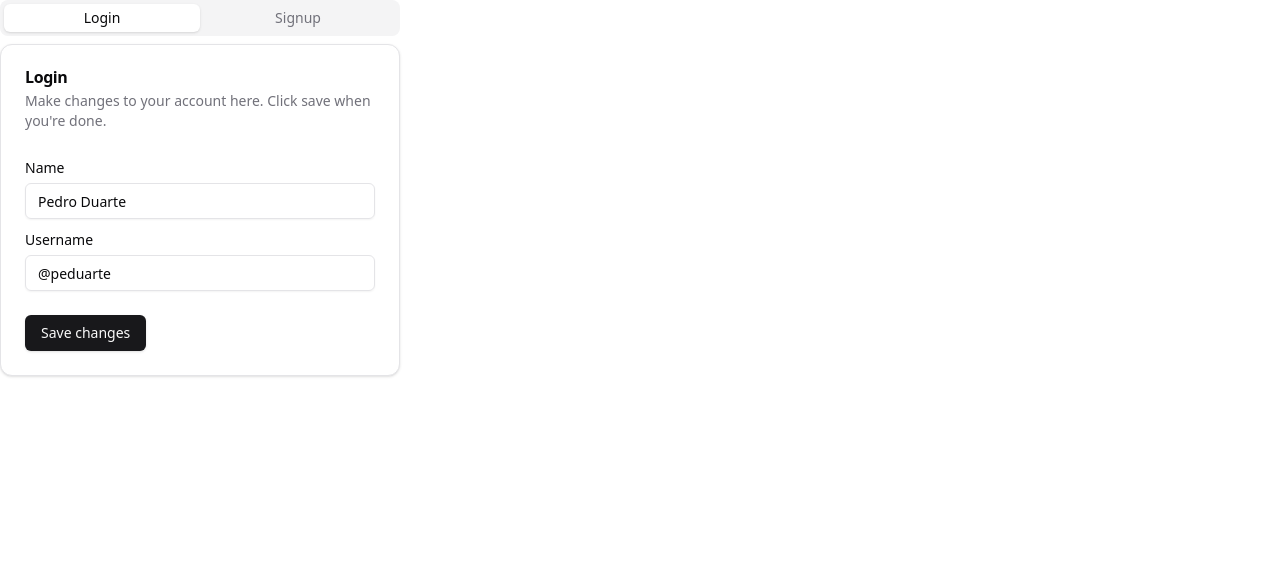
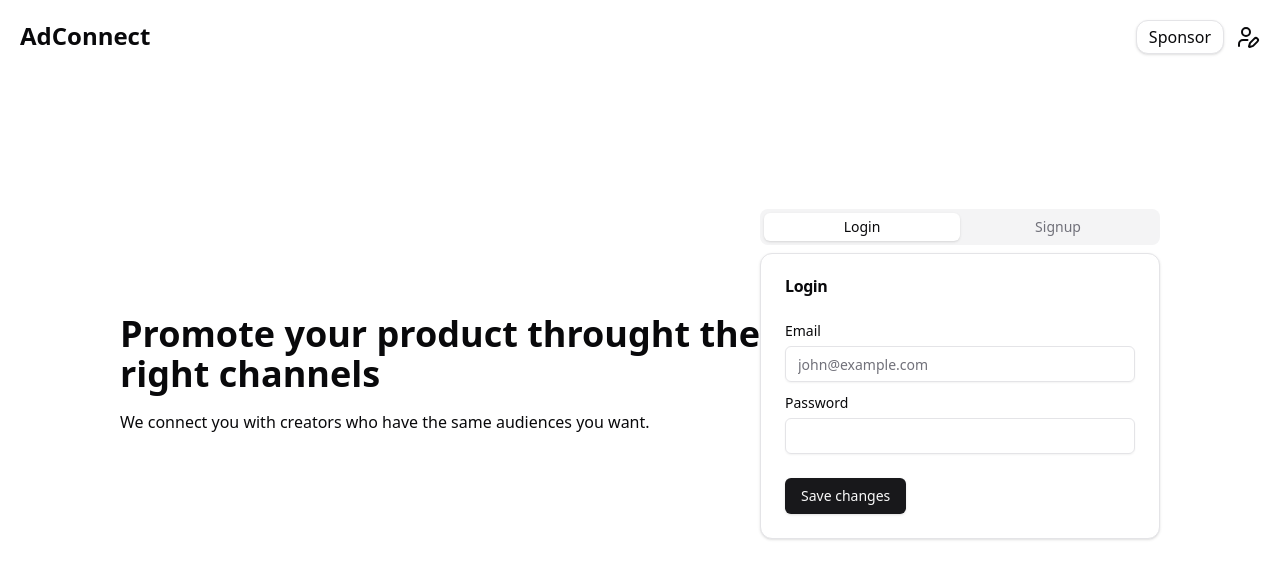
Before and after one commit to ChemsCode/AdConnect-HTN-2024, a React (Vite) app: page / in a window 1280 px wide. Shown: the top 578 px of the page. Built offline with nearby package versions, Linux system fonts and the light colour scheme; no server answers.

Commit message:
added ui elements for landing page

```diff
--- /dev/null
+++ b/src/components/Navbar.tsx
@@ -0,0 +1,17 @@
+import { UserPen } from 'lucide-react'
+import {Card} from '@/components/ui/card'
+export default function Navbar() {
+    return (
+        <div className='flex justify-between p-5'>
+            <h1 className='text-2xl font-semibold'>AdConnect</h1>
+            <div className='flex gap-3'>
+            <Card className='px-3 py-1'>
+                <p>Sponsor</p>
+            </Card>
+            <button>
+                <UserPen />
+            </button>
+            </div>
+        </div>
+    )
+}
--- a/src/main.tsx
+++ b/src/main.tsx
@@ -10,6 +10,7 @@ import HomeView from "./pages/HomeView";
 import LandingView from "./pages/LandingView";
 import ChatView from "./pages/ChatView";
 import ProfileView from "./pages/ProfileView";
+import Navbar from "./components/Navbar";
 
 
 
@@ -37,6 +38,7 @@ const router = createBrowserRouter([
 ReactDOM.createRoot(document.getElementById("root")!).render(
   <React.StrictMode>
     <ConvexProvider client={convex}>
+      <Navbar />
     <RouterProvider router={router} />
     </ConvexProvider>
   </React.StrictMode>,
--- a/src/pages/LandingView.tsx
+++ b/src/pages/LandingView.tsx
@@ -2,7 +2,6 @@ import { Button } from "@/components/ui/button"
 import {
   Card,
   CardContent,
-  CardDescription,
   CardFooter,
   CardHeader,
   CardTitle,
@@ -18,6 +17,12 @@ import {
 
 export default function LandingView() {
   return (
+    <div className="flex justify-center items-center h-[calc(100vh-200px)]">
+        <div className="w-1/2">
+            <h1 className="text-4xl font-bold">Promote your product throught the right channels</h1>
+            <p className="mt-4">We connect you with creators who have the same audiences you want.</p>
+
+        </div>
     <Tabs defaultValue="login" className="w-[400px]">
       <TabsList className="grid w-full grid-cols-2">
         <TabsTrigger value="login">Login</TabsTrigger>
@@ -27,18 +32,15 @@ export default function LandingView() {
         <Card>
           <CardHeader>
             <CardTitle>Login</CardTitle>
-            <CardDescription>
-              Make changes to your account here. Click save when you're done.
-            </CardDescription>
           </CardHeader>
           <CardContent className="space-y-2">
             <div className="space-y-1">
-              <Label htmlFor="name">Name</Label>
-              <Input id="name" defaultValue="Pedro Duarte" />
+              <Label htmlFor="email">Email</Label>
+              <Input id="email" type="email" placeholder="john@example.com" />
             </div>
             <div className="space-y-1">
-              <Label htmlFor="username">Username</Label>
-              <Input id="username" defaultValue="@peduarte" />
+              <Label htmlFor="password">Password</Label>
+              <Input id="password" type="password" />
             </div>
           </CardContent>
           <CardFooter>
@@ -50,18 +52,19 @@ export default function LandingView() {
         <Card>
           <CardHeader>
             <CardTitle>Signup</CardTitle>
-            <CardDescription>
-              Change your password here. After saving, you'll be logged out.
-            </CardDescription>
           </CardHeader>
           <CardContent className="space-y-2">
             <div className="space-y-1">
-              <Label htmlFor="current">Current password</Label>
-              <Input id="current" type="password" />
+              <Label htmlFor="email">Email</Label>
+              <Input id="email" type="email" placeholder="jane@example.com"/>
             </div>
             <div className="space-y-1">
-              <Label htmlFor="new">New password</Label>
+              <Label htmlFor="new">Password</Label>
               <Input id="new" type="password" />
+            </div>
+            <div className="space-y-1">
+              <Label htmlFor="confirm">Confirm Password</Label>
+              <Input id="confirm" type="password" />
             </div>
           </CardContent>
           <CardFooter>
@@ -70,5 +73,6 @@ export default function LandingView() {
         </Card>
       </TabsContent>
     </Tabs>
+    </div>
   )
 }
```
